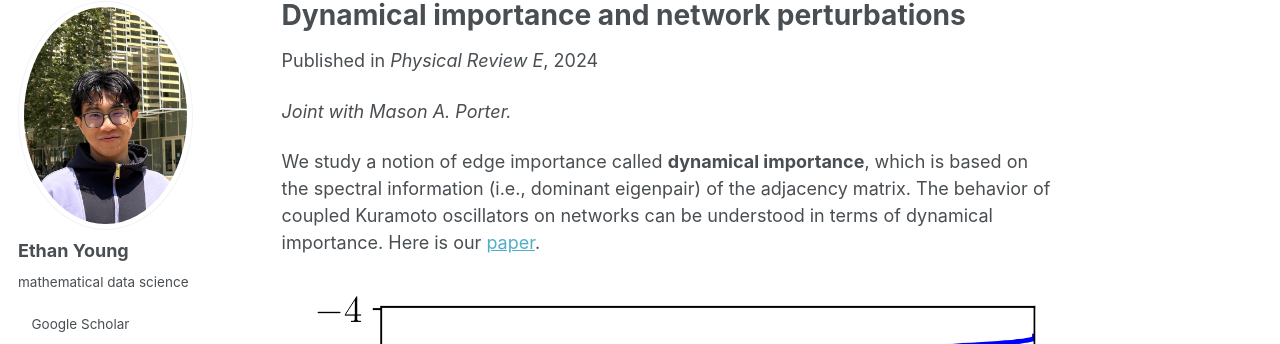
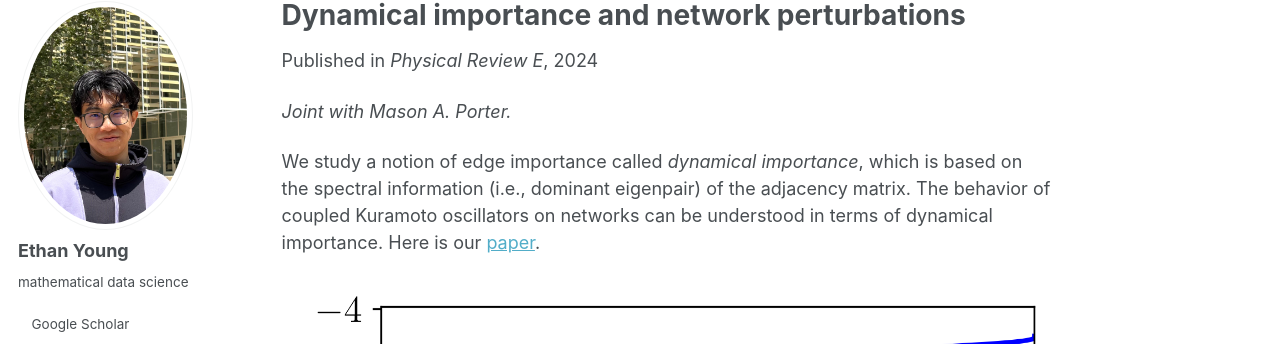
Before and after one commit to ethanjyoung/ethanjyoung.github.io, a Jekyll site: the page built from _publications/2024-12-3-dynimp.md, in a window 1280 px wide. Shown: the part 100-444 px from the top of the page. Built offline with Jekyll 4.4.1, drawn with Linux system fonts in a browser that asks for light colours; a style sheet for code colours, icons or effects is not loaded.

```diff
--- a/_publications/2024-12-3-dynimp.md
+++ b/_publications/2024-12-3-dynimp.md
@@ -14,6 +14,6 @@ citation:
 
 _Joint with Mason A. Porter._
 
-We study a notion of edge importance called **dynamical importance**, which is based on the spectral information (i.e., dominant eigenpair) of the adjacency matrix. The behavior of coupled Kuramoto oscillators on networks can be understood in terms of dynamical importance. Here is our <a href="{{ base_path }}/files/Dynamical_importance_and_network_perturbations.pdf"> paper</a>.
+We study a notion of edge importance called _dynamical importance_, which is based on the spectral information (i.e., dominant eigenpair) of the adjacency matrix. The behavior of coupled Kuramoto oscillators on networks can be understood in terms of dynamical importance. Here is our <a href="{{ base_path }}/files/Dynamical_importance_and_network_perturbations.pdf"> paper</a>.
 
 ![]({{ base_path }}/images/foedi.png)
```
